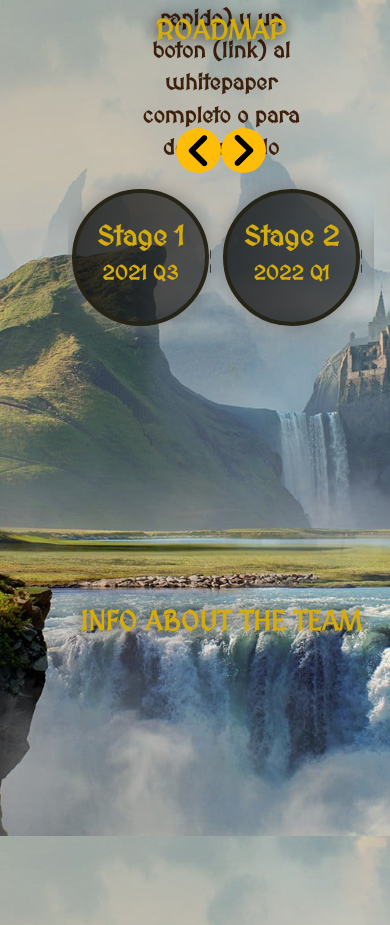
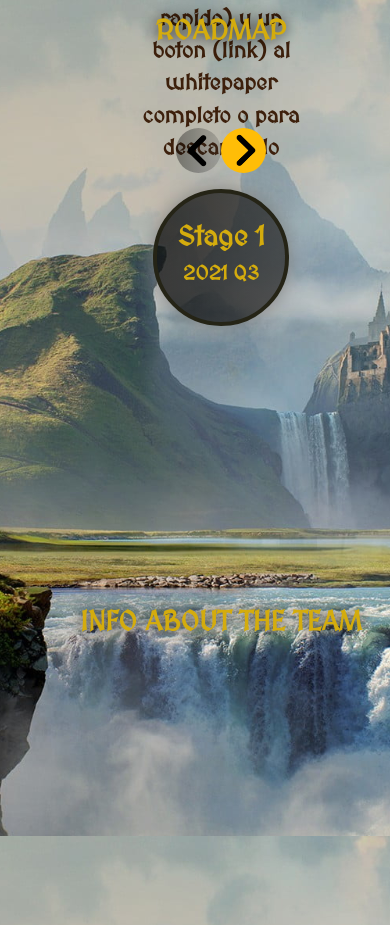
Before and after one commit to SergioGiraldezMoreno/web-ntf-game, a Vue app: page / in a window 390 px wide. Shown: the part 2540-3465 px from the top of the page. Built offline with nearby package versions, Linux system fonts and the light colour scheme.

Commit message:
some fixes in the roadmap carousel

```diff
--- a/src/assets/styles/main.css
+++ b/src/assets/styles/main.css
@@ -41,12 +41,16 @@
 button{
     border: 0px;
     background-color: rgb(255, 189, 7);
-    /* background-color: rgba(238, 238, 238, 0.603); */
-    /* background-image: linear-gradient(to right, rgba(255, 255, 255, 0.55), rgba(197, 197, 197, 0.45) 98%); */
 }
 button:hover{
     background-color: rgba(39, 39, 39, 0.938);
     background-image: linear-gradient(to right, rgba(10, 10, 10, 0.75), rgb(43, 43, 43, 0.75) 90%);
+    color: white;
+    text-shadow: 0 0 15px #000000, 0 0 5px #fbff00;
+}
+button:disabled{
+    background-color: rgba(39, 39, 39, 0);
+    background-image: linear-gradient(to right, rgba(10, 10, 10, 0.4), rgb(43, 43, 43, 0.2) 90%);
     color: white;
     text-shadow: 0 0 15px #000000, 0 0 5px #fbff00;
 }
--- a/src/components/RoadmapCarousel.vue
+++ b/src/components/RoadmapCarousel.vue
@@ -3,13 +3,15 @@
         <!-- TODO: REPLACE THIS BUTTONS WITH PICTURES -->
         <div id="carousel-inner" class="overflow-hidden">
             <!-- TODO: ADD ANIMATION WHEN MOVING!! (fade the leaving node and move the currently visible then unfade de new node)-->
-            <button @click="previousStage" class="arrow-icon"><img src="../assets/arrow-left.png"/></button>
-            <button @click="nextStage" class="arrow-icon"><img src="../assets/arrow-right.png"/></button>
-            <div class="w-100 py-3 ps-1 m-0 row flex-nowrap" :style="{ left: '-' + currentNodePosition + 'px' }">
-                <div class="col-6 col-md-4 col-xl-3" v-for="stage in stages" :key="stage.id" :ref="'ref_node_'+stage.id">
+            <button @click="previousStage" :disabled="currentFirstStageShowingId == 1"
+                class="arrow-icon"><img class="pe-2" src="../assets/arrow-left.png"/></button>
+            <button @click="nextStage" :disabled="currentFirstStageShowingId == stages.length"
+                class="arrow-icon"><img class="ps-2" src="../assets/arrow-right.png"/></button>
+            <div class="w-100 py-3 ps-0 ps-sm-1 m-0 row flex-nowrap" :style="{ left: '-' + currentNodePosition + 'px' }">
+                <div class="col-12 col-sm-6 col-md-4 col-xl-3" v-for="stage in stages" :key="stage.id" :ref="'ref_node_'+stage.id">
                     <div class="row">
-                        <roadmap-node class="col-10 p-0" :title="stage.title" :date_title="stage.date" :content="stage.sumary" />
-                        <img v-if="stage.id != stages.length" class="col-2 arrow-img-carousel" src="../assets/arrow-right.png"/>
+                        <roadmap-node class="col-12 col-sm-10 p-0" :title="stage.title" :date_title="stage.date" :content="stage.sumary" />
+                        <img v-if="stage.id != stages.length" class="d-none d-sm-block col-2 arrow-img-carousel" src="../assets/arrow-right.png"/>
                     </div>
                 </div>
             </div>
@@ -49,13 +51,13 @@ export default {
         window.removeEventListener('resize', this.updateCurrentNodePosition);
     },
     methods: {
-        previousStage(clickEvent) {
+        previousStage() {
             if (this.currentFirstStageShowingId > 1) {
                 this.currentFirstStageShowingId -= 1
                 this.updateCurrentNodePosition()
             }
         },
-        nextStage(clickEvent) {
+        nextStage() {
             if (this.currentFirstStageShowingId+1 <= this.stages.length) {
                 this.currentFirstStageShowingId += 1
                 this.updateCurrentNodePosition()
```
